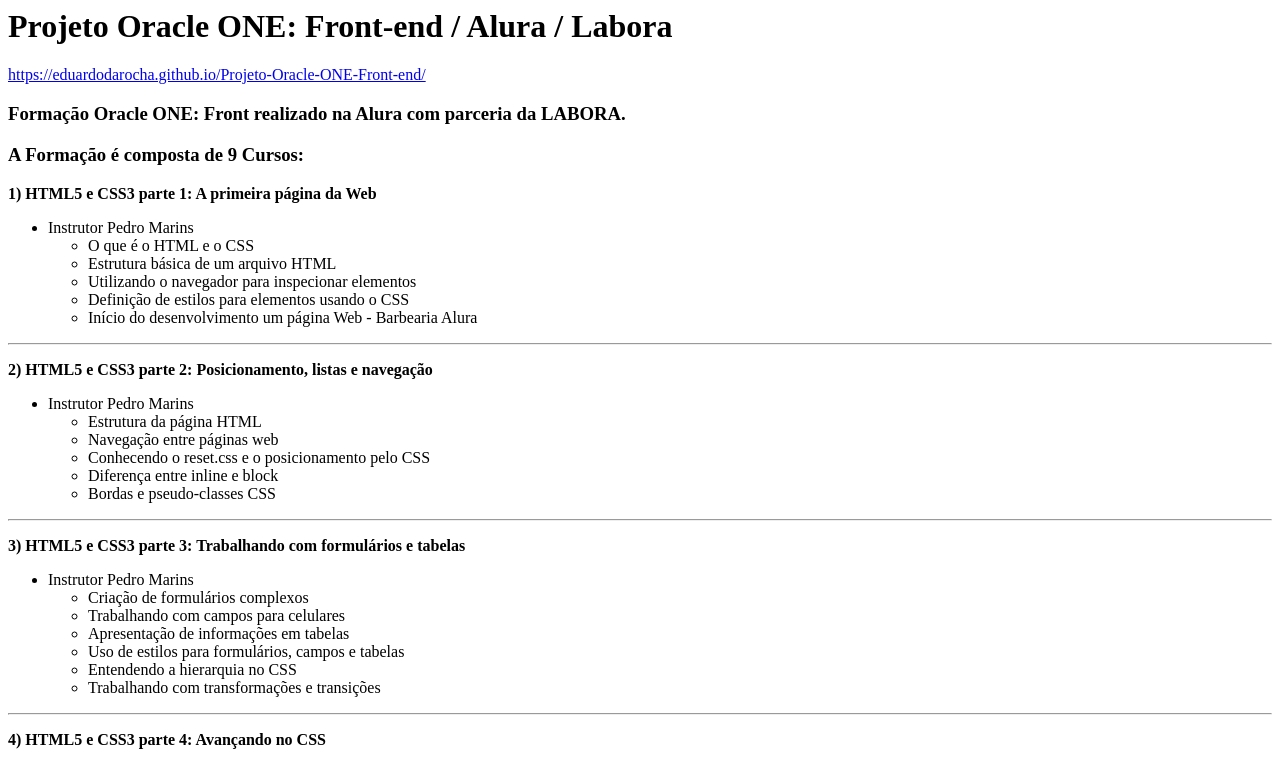
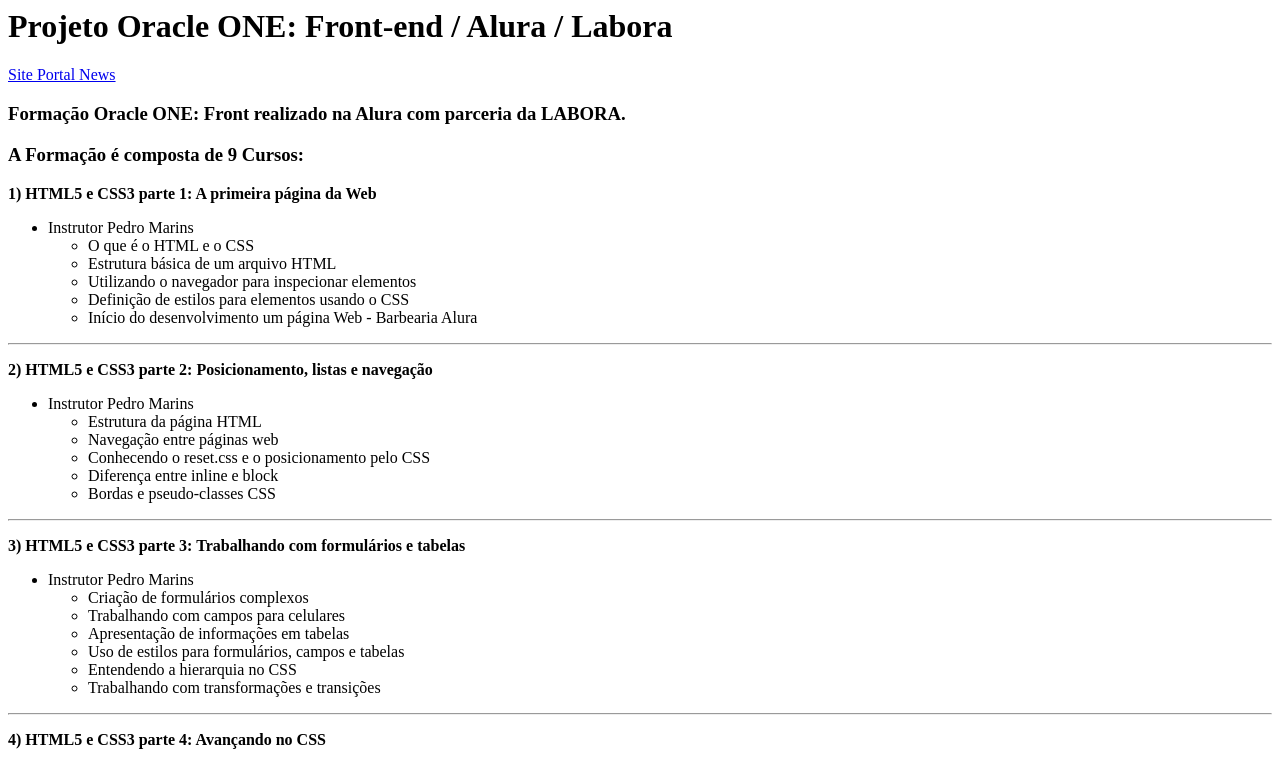
Before and after one commit to eduardodarocha/Projeto-Oracle-ONE-Front-end, a plain HTML site: page index.html in a window 1280 px wide. Shown: the top 762 px of the page. Drawn offline with Linux system fonts and the light colour scheme.

Commit message:
endereço do site correto

```diff
--- a/index.html
+++ b/index.html
@@ -10,7 +10,7 @@
 
 <body>
     <h1 id="projeto-oracle-one-front-end-alura-labora">Projeto Oracle ONE: Front-end / Alura / Labora</h1>
-    <a href="https://eduardodarocha.github.io/Projeto-Oracle-ONE-Front-end/">https://eduardodarocha.github.io/Projeto-Oracle-ONE-Front-end/</a>
+    <a href="https://eduardodarocha.github.io/Projeto-Oracle-ONE-Front-end/Web_Design_responsivo/index.html">Site Portal News</a>
     <h3 id="forma-o-oracle-one-front-realizado-na-alura-com-parceria-da-labora-">Formação Oracle ONE: Front realizado na Alura com parceria da LABORA.</h3>
     <h3 id="a-forma-o-composta-de-9-cursos-">A Formação é composta de 9 Cursos:</h3>
     <p><strong>1) HTML5 e CSS3 parte 1: A primeira página da Web</strong> </p>
```
